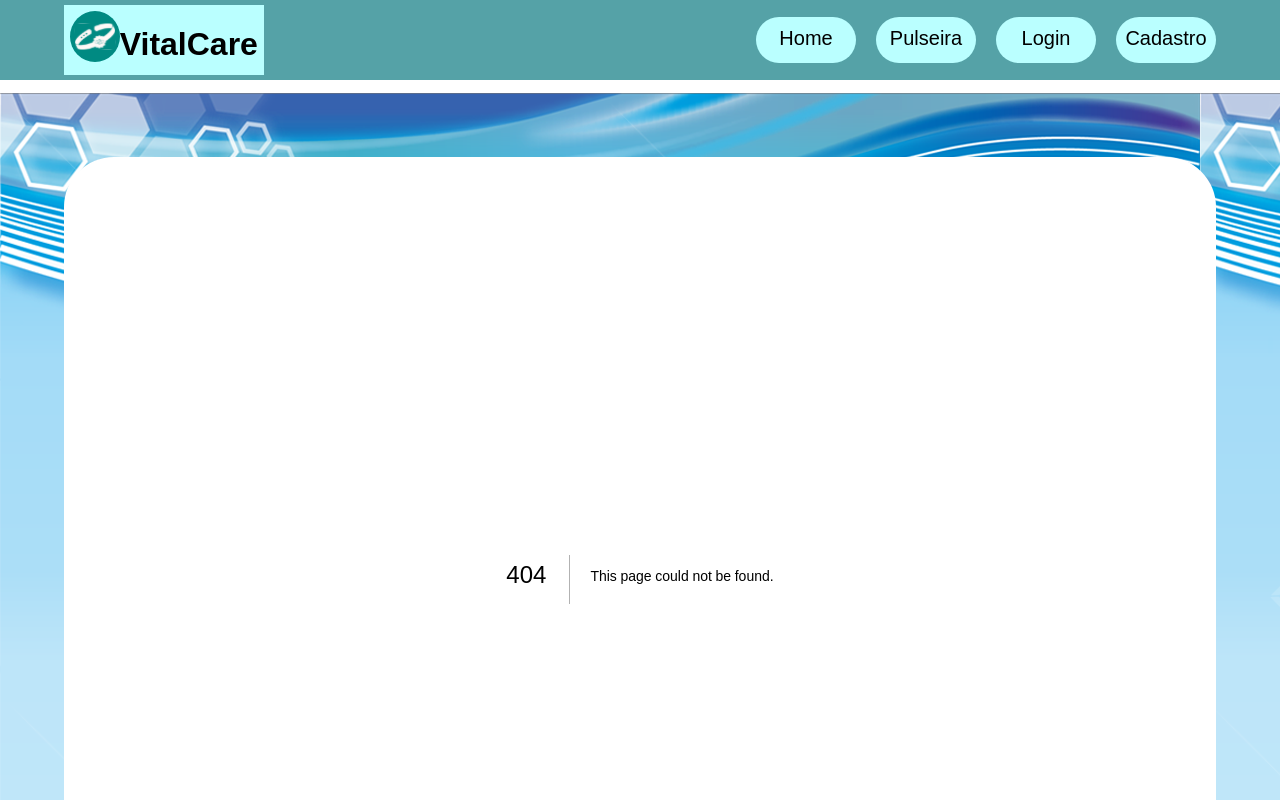
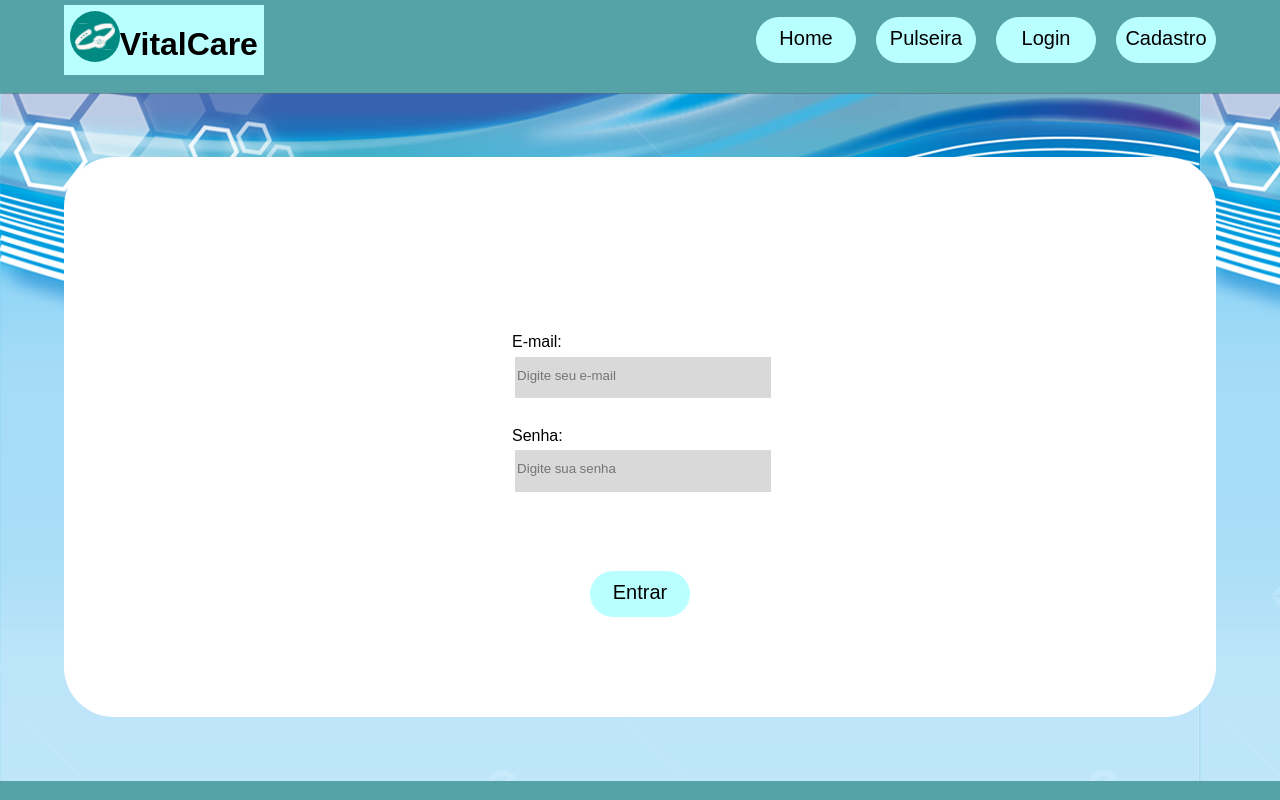
Before and after one commit to Biel-Cost/VitalCare, a Next.js app in the folder vital-care/: page /login in a window 1280 px wide. Before the commit this address had no page. Shown: the top 800 px of the page. Built offline with nearby package versions, Linux system fonts and the light colour scheme.

Commit message:
Created login page

```diff
--- a/vital-care/src/app/layout.module.css
+++ b/vital-care/src/app/layout.module.css
@@ -3,6 +3,7 @@
   margin: 1% 0;
   padding: 5%;
   background-image: url("../assets/layout-background.png");
+  background-color: #10BAEF;
 }
 
 .content {
@@ -10,4 +11,6 @@
     padding: 2%;
     min-height: 70vh;
     border-radius: 50px;
+    place-content: center;
+    display: flex;
 }
--- /dev/null
+++ b/vital-care/src/app/login/login.module.css
@@ -0,0 +1,27 @@
+.loginContainer{
+    display: flex;
+    flex-direction: column;
+    align-items: center;
+    justify-content: center;
+}
+
+.loginForm {
+    display: flex;
+    flex-direction: column;
+    padding: 25% 0;
+}
+
+.loginForm label{
+    padding: 5% 0;
+    display: flex;
+    flex-direction: column;
+    align-items: start;
+}
+
+.loginForm input{
+    background-color: #d9d9d9;
+    border: transparent;
+    padding: 5% 1%;
+    width: 20vw;
+    margin: 1%;
+}
--- /dev/null
+++ b/vital-care/src/app/login/page.tsx
@@ -0,0 +1,25 @@
+"use client"
+
+import { Button } from "@/components/Button/Button";
+import styled from "./login.module.css"
+
+export default function Login() {
+    return (
+      <div className={styled.loginContainer}>
+        <div className={styled.loginForm}>
+          <label>
+            E-mail:
+            <input type="e-mail" placeholder="Digite seu e-mail" />
+          </label>
+
+          <label>
+            Senha:
+            <input type="password" placeholder="Digite sua senha" />
+          </label>
+        </div>
+        <div>
+          <Button onClick={() => []}> Entrar </Button>
+        </div>
+      </div>
+    );
+}
```
